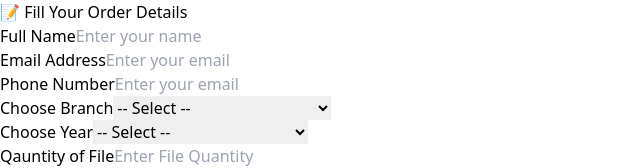
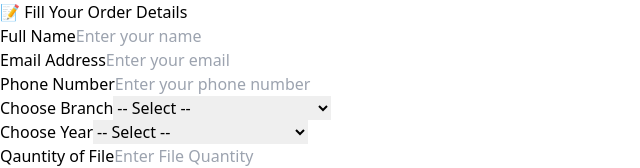
Before and after one commit to abhirajjaiswal010/file-project, a React (Vite) app in the folder frontend/: page /order in a window 1280 px wide. Shown: the top 168 px of the page, without its empty margins (0-640 px from the left). Built offline with nearby package versions, Linux system fonts and the light colour scheme.

Commit message:
inital commit update

```diff
--- a/frontend/src/components/form.jsx
+++ b/frontend/src/components/form.jsx
@@ -50,7 +50,7 @@ export const Form = ({ formData, onInputChange, onSubmit }) => {
             name="phone"
               type="number"
               id="phone"
-              placeholder="Enter your email"
+              placeholder="Enter your phone number"
               className="px-4 py-2 border border-gray-300 rounded-lg focus:outline-none focus:ring-2 focus:ring-blue-500"
 
             />
```
